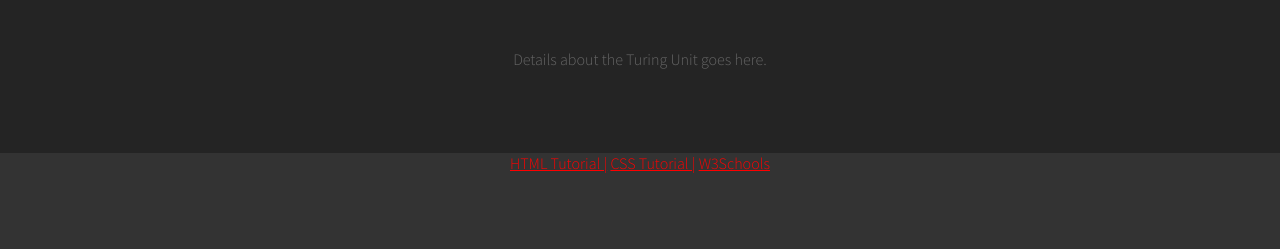
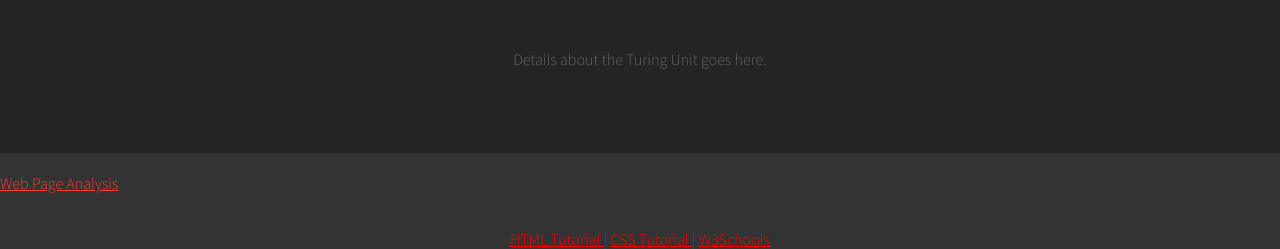
Before and after one commit to Joshmoffat/Joshmoffat.github.io, a plain HTML site: page Turing.html in a window 1280 px wide. Shown: the part 575-824 px from the top of the page. Before the commit the page ends 800 px from the top, so only its background shows below. Drawn offline with Linux system fonts and the light colour scheme.

Commit message:
Update Turing.html

```diff
--- a/Turing.html
+++ b/Turing.html
@@ -39,6 +39,11 @@
 		</div>
 	</div>
 </div>
+<br>
+<ul>
+<li><a href="Assignment 1">Web Page Analysis</a></li>
+</ul>
+<br>
 <footer align="center">
 <a href="http://www.w3schools.com/html/" class="link1">HTML Tutorial |</a>
 <a href="http://www.w3schools.com/css/" class="link1">CSS Tutorial |</a>
```
